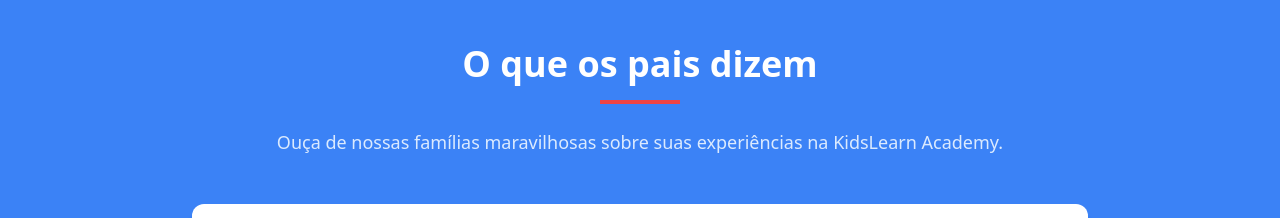
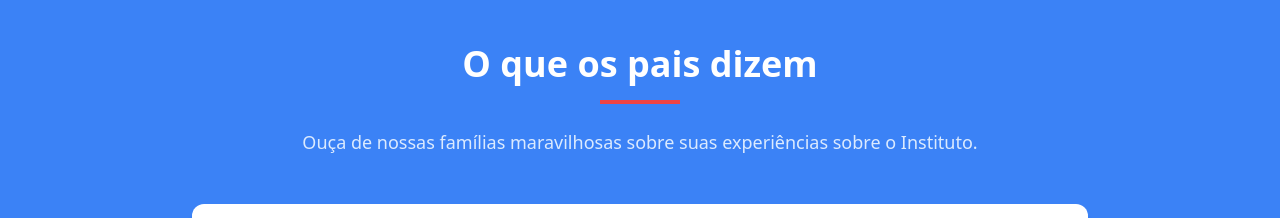
Before and after one commit to flavio92ux/instituto-vercel, a React (Vite) app: page / in a window 1280 px wide. Shown: the part 3480-3698 px from the top of the page. Built offline with nearby package versions, Linux system fonts and the light colour scheme.

Commit message:
Modified name

```diff
--- a/src/App.tsx
+++ b/src/App.tsx
@@ -12,7 +12,7 @@ import './index.css';
 
 function App() {
   useEffect(() => {
-    document.title = 'KidsLearn Academy | Nurturing Young Minds';
+    document.title = 'Instituto Ser Feliz | Industrial - Contagem';
   }, []);
 
   return (
--- a/src/components/TestimonialsSection.tsx
+++ b/src/components/TestimonialsSection.tsx
@@ -46,7 +46,7 @@ const TestimonialsSection = () => {
           <h2 className="text-3xl md:text-4xl font-bold text-white mb-4">O que os pais dizem</h2>
           <div className="w-20 h-1 bg-red-500 mb-6"></div>
           <p className="max-w-3xl text-lg text-blue-100">
-            Ouça de nossas famílias maravilhosas sobre suas experiências na KidsLearn Academy.
+            Ouça de nossas famílias maravilhosas sobre suas experiências sobre o Instituto.
           </p>
         </div>
 
```
